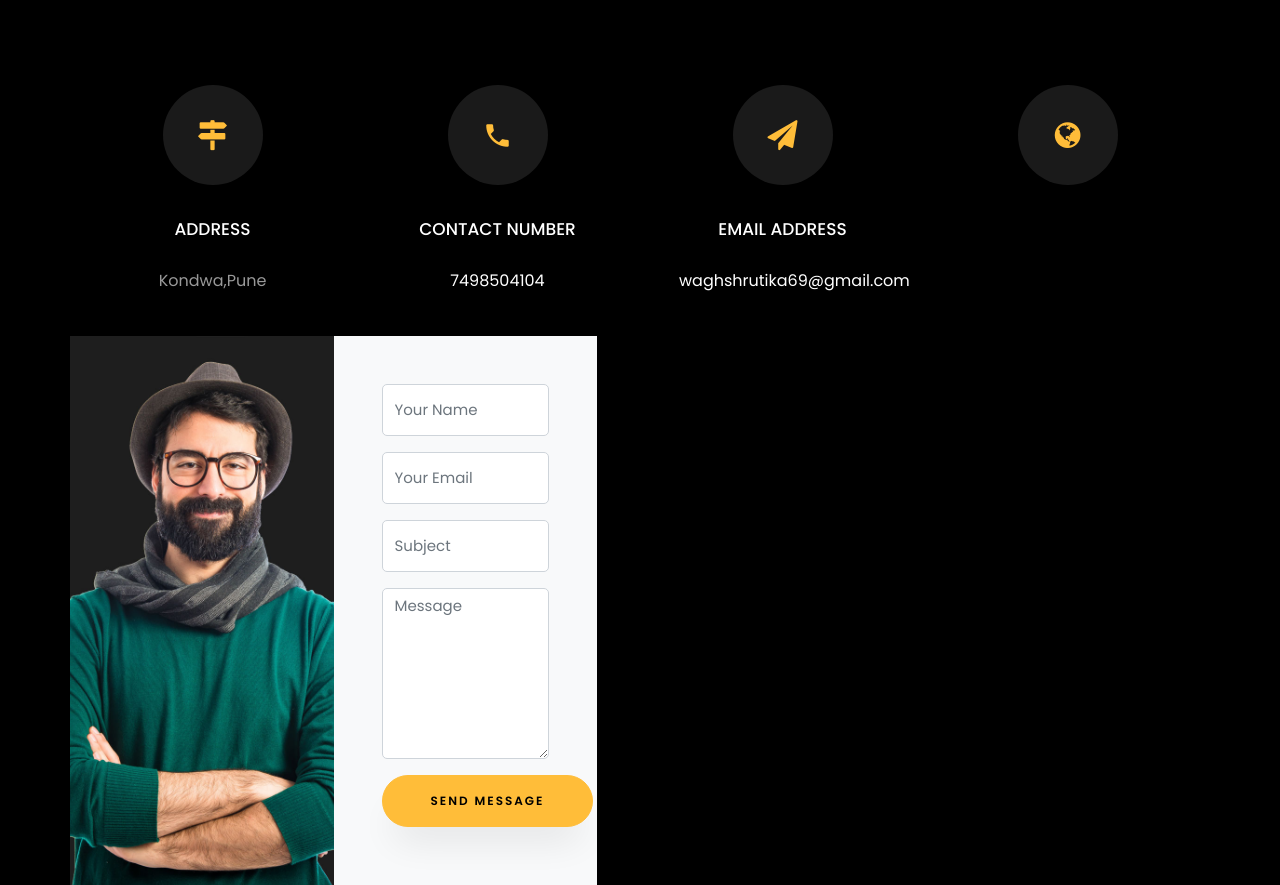
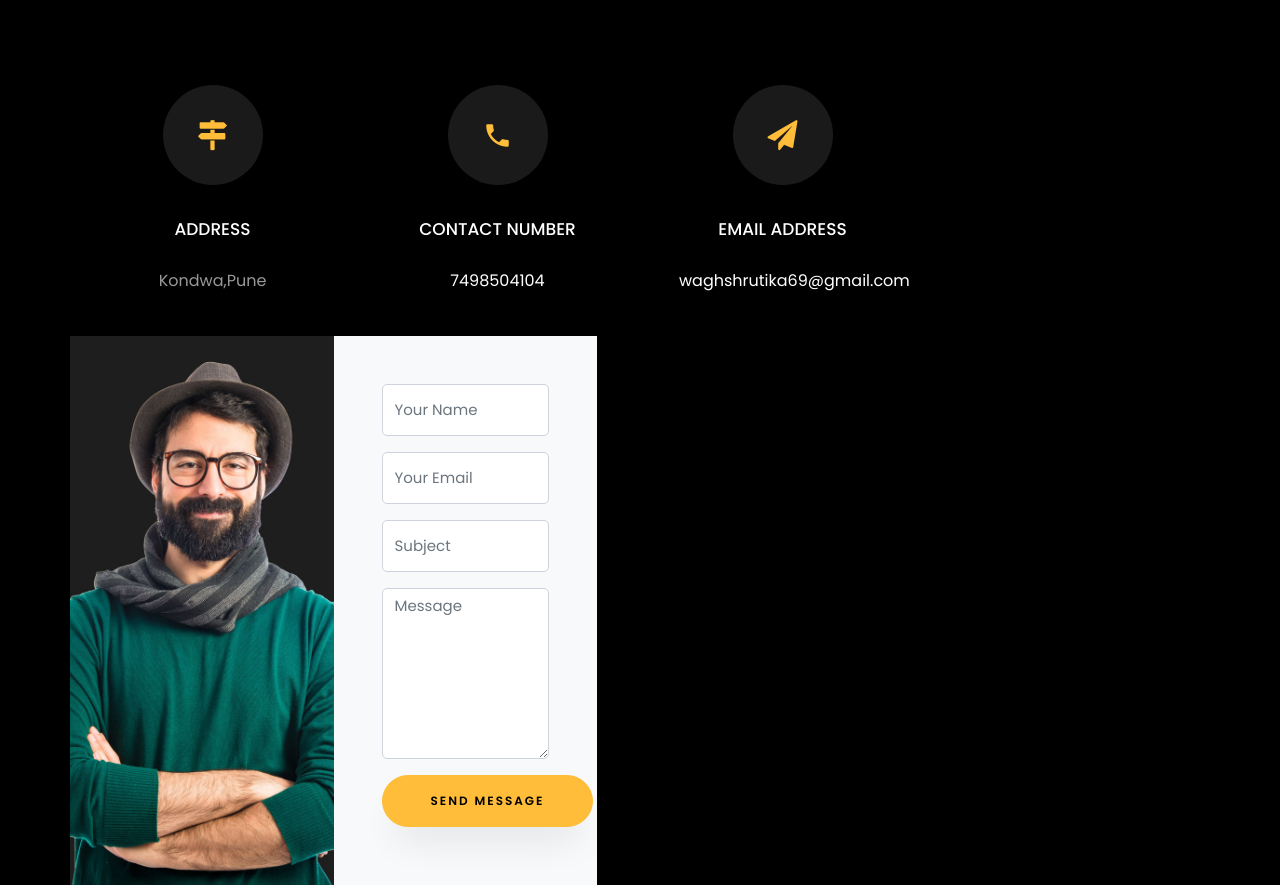
Before and after one commit to Shrutika-hub/Portfolio, a plain HTML site: page index.html in a window 1280 px wide. Shown: the part 6710-7595 px from the top of the page. Drawn offline with Linux system fonts and the light colour scheme; files whose address does not match are found by name.

Commit message:
Update index.html

```diff
--- a/index.html
+++ b/index.html
@@ -579,9 +579,9 @@
           </div>
         <div class="col-md-6 col-lg-3 d-flex ftco-animate">
           	<div class="align-self-stretch box p-4 text-center">
-          		<div class="icon d-flex align-items-center justify-content-center">
+          		<!--<div class="icon d-flex align-items-center justify-content-center">
           			<span class="icon-globe"></span>
-          		</div>
+          		</div>-->
           	<!--	<h3 class="mb-4">Website</h3>
 	            <p><a href="#">yoursite.com</a></p>
 	          </div>-->
```
